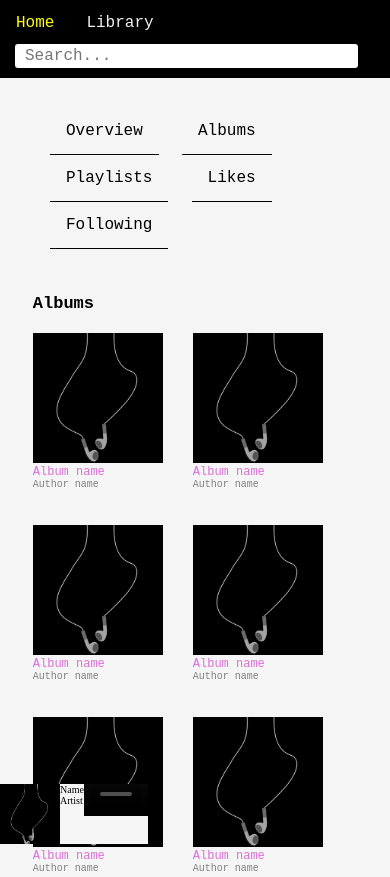
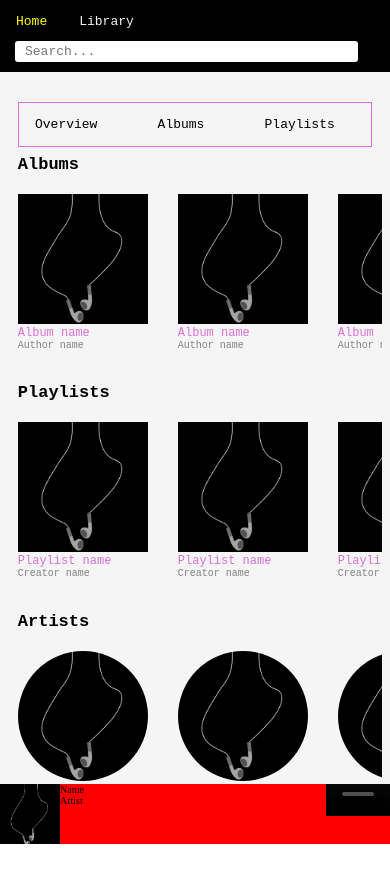
Before and after one commit to Domash/InternetTechnologies, a plain HTML site: page MagneetMusic/src/views/index.html in a window 390 px wide. Shown: the top 877 px of the page. Drawn offline with Linux system fonts and the light colour scheme.

Commit message:
[layouts]: end mobile ver. for index & album pages

```diff
--- a/MagneetMusic/src/assets/css/albums.css
+++ b/MagneetMusic/src/assets/css/albums.css
@@ -46,10 +46,19 @@
 .cover-div:hover .play-image {
 	opacity: 1;
 }
-/*
+
 @media only screen and (max-width: 1024px) {
+
+	.cover-section-div {
+		/* border: 1px solid orchid; */
+	}
+
 	.cover-list {
-			overflow: scroll;
-			scrollbar-width: none;
+		flex-wrap: nowrap;
+		overflow-x: auto;
 	}
-} */
+
+	.cover-list-item {
+		flex: 0 0 auto;
+	}
+}
--- a/MagneetMusic/src/assets/css/artists.css
+++ b/MagneetMusic/src/assets/css/artists.css
@@ -5,14 +5,15 @@
 .artists-list {
   display: flex;
 	flex-wrap: wrap;
-	justify-content: flex-start;
+  justify-content: flex-start;
 }
 
 .artists-list-item {
   margin-right: 10px;
-	margin-bottom: 5px;
-	padding: 10px 10px 20px 10px;
-	list-style-type: none;
+  margin-bottom: 5px;
+  padding: 10px 10px 20px 10px;
+  list-style-type: none;
+  text-align: center;
 }
 
 .artist-div {
@@ -25,7 +26,7 @@
   border-radius: 50%;
 }
 
-.goto-artist-image-div {
+/* .goto-artist-image-div {
   opacity: 0;
 	position: absolute;
 	height: 5em;
@@ -34,4 +35,19 @@
   left: 50%;
   transform: translate(-50%, -50%);
   -ms-transform: translate(-50%, -50%);
+} */
+
+@media only screen and (max-width: 1024px) {
+  .artists-section-div {
+
+  }
+
+  .artists-list {
+    flex-wrap: nowrap;
+		overflow-x: auto;
+  }
+
+  .artists-list-item {
+    flex: 0 0 auto;
+  }
 }
--- a/MagneetMusic/src/assets/css/headerNavigation.css
+++ b/MagneetMusic/src/assets/css/headerNavigation.css
@@ -35,7 +35,7 @@
 
 .h-nav-ref {
   font-family: monospace;
-  font-size: 1em;
+  font-size: 16px;
   color: orchid;
   text-decoration: none;
 }
@@ -58,9 +58,9 @@
 }
 
 @media only screen and (max-width: 1024px) {
-  /* .h-nav-container-nav a:hover {
-    color: yellow;
-  } */
+  .h-nav-container-nav a  {
+    font-size: 13px;
+  }
 }
 
 @media only screen and (max-width: 1024px) {
@@ -80,5 +80,6 @@
     padding-left: 10px;
     width: 85%;
     height: 40%;
+    font-size: 13px;
   }
 }
--- a/MagneetMusic/src/assets/css/navigation.css
+++ b/MagneetMusic/src/assets/css/navigation.css
@@ -1,13 +1,16 @@
 .nav-container {
-  padding: 30px 50px;
+  padding-top: 30px;
+  padding-left: 50px;
 }
 
 .nav-container-nav {
-  position: sticky;
-  overflow: hidden;
+  overflow-x: auto;
+  display: flex;
+  flex-wrap: nowrap;
 }
 
 .nav-container-nav a {
+  flex: 0 0 auto;
   float: left;
   color: black;
   text-align: center;
@@ -34,3 +37,22 @@
 	margin-right: 8%;
 	border-bottom: 1px solid black;
 }
+
+@media only screen and (max-width: 1024px) {
+  .nav-container {
+    padding-left: 18px;
+    padding-right: 18px;
+  }
+
+  .nav-container-nav a {
+    font-size: 13px;
+  }
+
+  .nav-ref {
+    border: none;
+  }
+
+  .nav-container-nav {
+    border: 1px solid orchid;
+  }
+}
--- a/MagneetMusic/src/assets/css/player.css
+++ b/MagneetMusic/src/assets/css/player.css
@@ -1,7 +1,8 @@
 .player-section {
-  background: whitesmoke;
+  background: red;
   color: #000;
   min-height: 60px;
+  width: 100%;
   /* max-height: 80px; */
   display: flex;
   flex-direction: row;
--- a/MagneetMusic/src/assets/css/sections.css
+++ b/MagneetMusic/src/assets/css/sections.css
@@ -5,7 +5,6 @@
 
 .albums-section {
 	margin: 2%;
-	margin-top: 0%;
 	padding: 15px;
 	padding-left: 15px;
 	margin-bottom: 1%;
@@ -24,10 +23,29 @@
 
 .artists-section {
 	margin: 2%;
-	margin-top: 0%;
 	padding: 15px;
 	padding-left: 15px;
 	margin-bottom: 1%;
 	min-height: 300px;
 	background-color: whitesmoke;
 }
+
+@media only screen and (max-width: 1024px) {
+	.albums-section {
+		margin: 2%;
+		padding: 0px;
+		min-height: 20px;
+	}
+
+	.playlists-section {
+		margin: 2%;
+		padding: 0px;
+		min-height: 20px;
+	}
+
+	.artists-section {
+		margin: 2%;
+		padding: 0px;
+		min-height: 20px;
+	}
+}
--- a/MagneetMusic/src/assets/css/text.css
+++ b/MagneetMusic/src/assets/css/text.css
@@ -19,8 +19,9 @@
   font-family: monospace;
   font-size: 1.2em;
   color: orchid;
+  text-align: center;
   text-decoration: none;
-  padding: 50px
+
 }
 
 .section-artists-text:hover {
```
